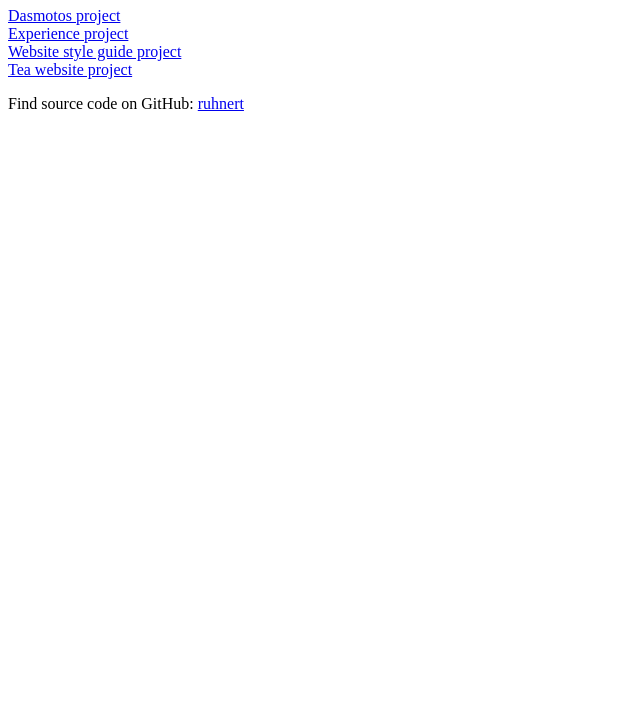
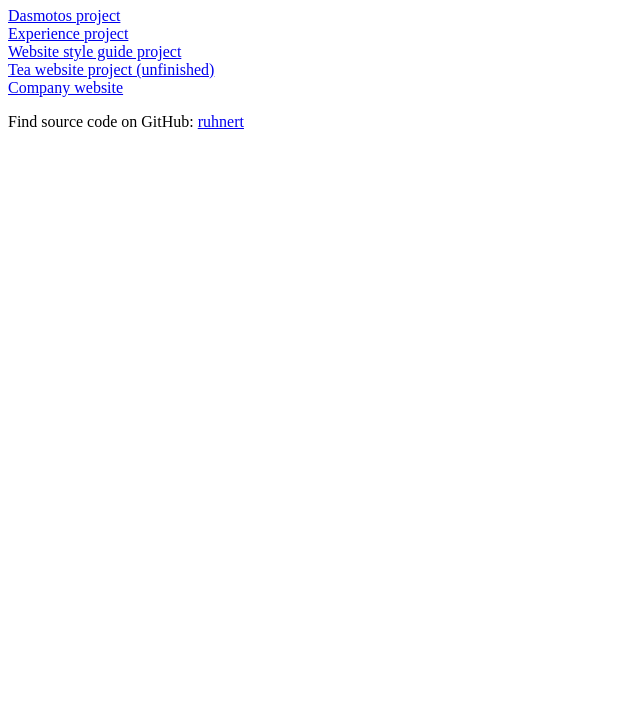
Before and after one commit to ruhnert/ruhnert.github.io, a plain HTML site: page index.html in a window 1280 px wide. Shown: the part 73-800 px from the top of the page, without its empty margins (0-640 px from the left). Drawn offline with Linux system fonts and the light colour scheme.

Commit message:
added company website

```diff
--- a/index.html
+++ b/index.html
@@ -16,7 +16,8 @@
         <div><a href="https://ruhnert.github.io/dasmotos">Dasmotos project</a></div>
         <div><a href="https://ruhnert.github.io/experience">Experience project</a></div>
         <div><a href="https://ruhnert.github.io/styleguide">Website style guide project</a></div>
-        <div><a href="https://ruhnert.github.io/tea-cozy">Tea website project</a></div>
+        <div><a href="https://ruhnert.github.io/tea-cozy">Tea website project (unfinished)</a></div>
+        <div><a href="https://ruhnert.github.io/company-website">Company website</a></div>
       </article>
     </main>
 
```
